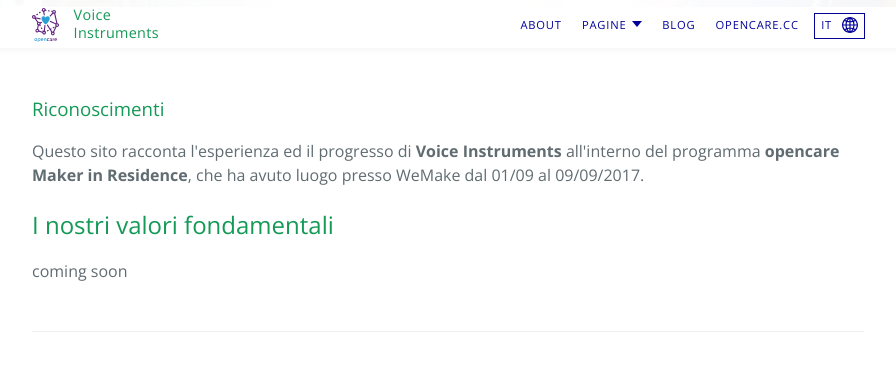
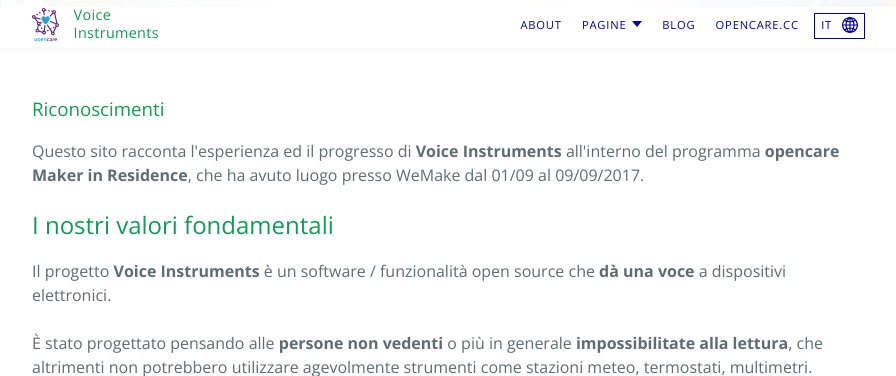
Before and after one commit to opencarecc/voiceinstruments, a Jekyll site: the page built from it/index.html, in a window 1280 px wide and 900 px high, scrolled down 370 px, cut to the strip 0-376 px from the top of the window. Shown: the whole strip, without its empty margins (192-1088 px from the left). Built offline with Jekyll 4.4.1, drawn with Linux system fonts in a browser that asks for light colours; comment, search, counter and statistics services are not loaded.

Commit message:
Update home description - it

```diff
--- a/_data/en/lang.yml
+++ b/_data/en/lang.yml
@@ -34,7 +34,7 @@
   <p>
     <b>Voice Instruments</b> project is an open source software / function that <b>gives voice</b> to electronic devices.
     <br><br>
-    It has been designed thinking about blind people or, more generally, people unable to read, that otherwise wouldn’t be able
+    It has been designed thinking about <b>blind people</b> or, more generally, <b>people unable to read</b>, that otherwise wouldn’t be able
     to readily use specific devices such as weather stations, thermostats, multimeters.
   </p>"
 
--- a/_data/it/lang.yml
+++ b/_data/it/lang.yml
@@ -32,7 +32,10 @@
     </p>
   <h2>I nostri valori fondamentali</h2>
   <p>
-    coming soon
+      Il progetto <b>Voice Instruments</b> è un software / funzionalità open source che <b>dà una voce</b> a dispositivi elettronici.
+      <br><br>
+      È stato progettato pensando alle <b>persone non vedenti</b> o più in generale <b>impossibilitate alla lettura</b>, che altrimenti
+      non potrebbero utilizzare agevolmente strumenti come stazioni meteo, termostati, multimetri.
   </p>"
 
 # dictionary keys for video.html include file
```
